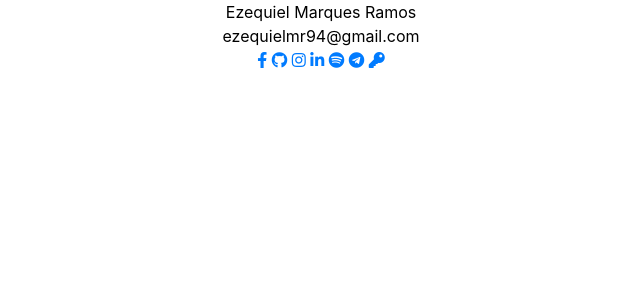
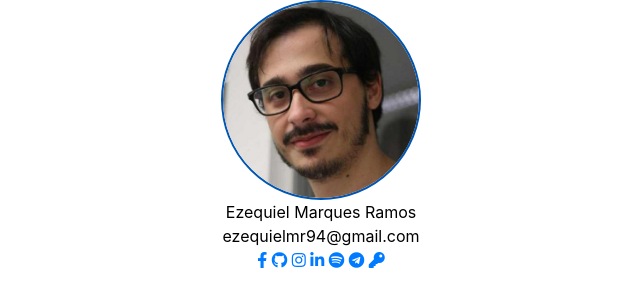
Before and after one commit to ezequielramos/about_me, a plain HTML site: page index.html in a window 1280 px wide. Shown: the whole page, without its empty margins (319-959 px from the left). Drawn offline with nearby package versions, Linux system fonts and the light colour scheme.

Commit message:
added picture

```diff
--- a/index.css
+++ b/index.css
@@ -3,3 +3,9 @@
     color: black;
     text-align: center;
 }
+
+.picture {
+    border: solid 2px #0056b3;
+    border-radius: 50%;
+    width: 200px;
+}
--- a/index.html
+++ b/index.html
@@ -10,6 +10,11 @@
 
 <body class="body">
     <div class="container">
+        <div class="row">
+            <div class="col-sm-12">
+                <img src="picture.jpeg" class="picture">
+            </div>
+        </div>
         <div class="row">
             <div class="col-sm-12">
                 Ezequiel Marques Ramos
```
Also changed, not shown: picture.jpeg (added).
